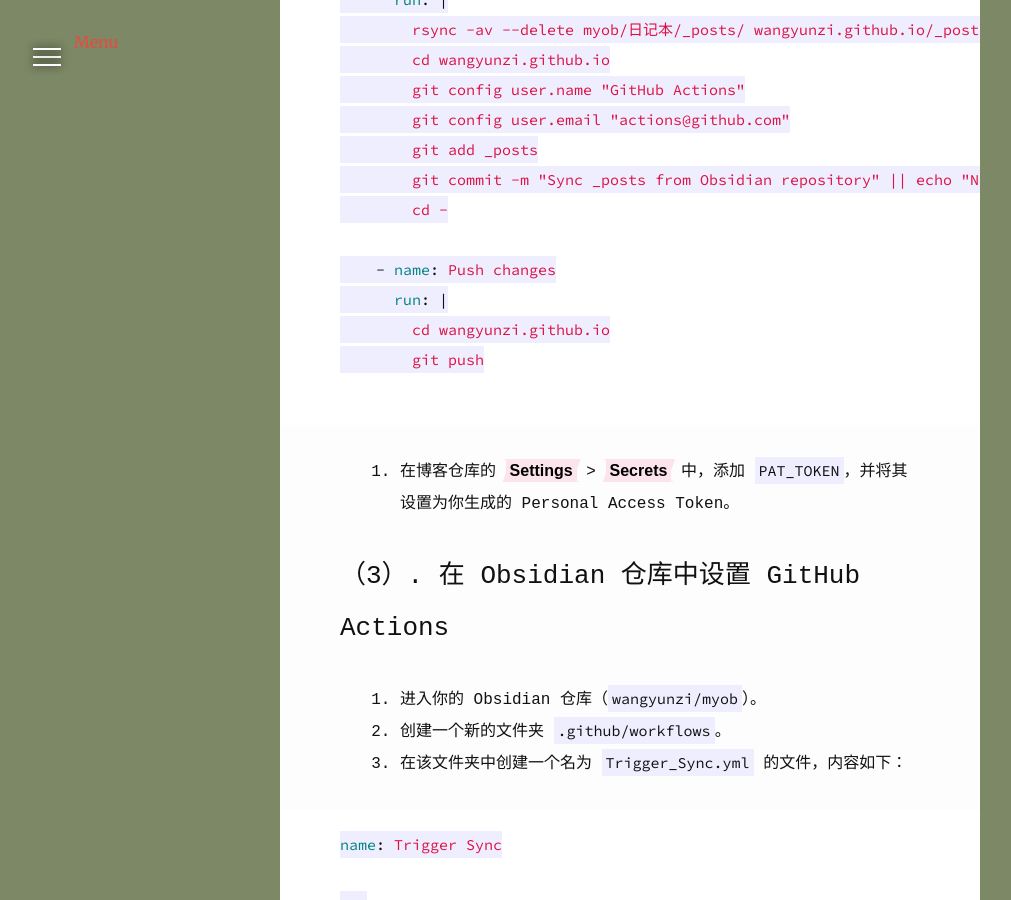
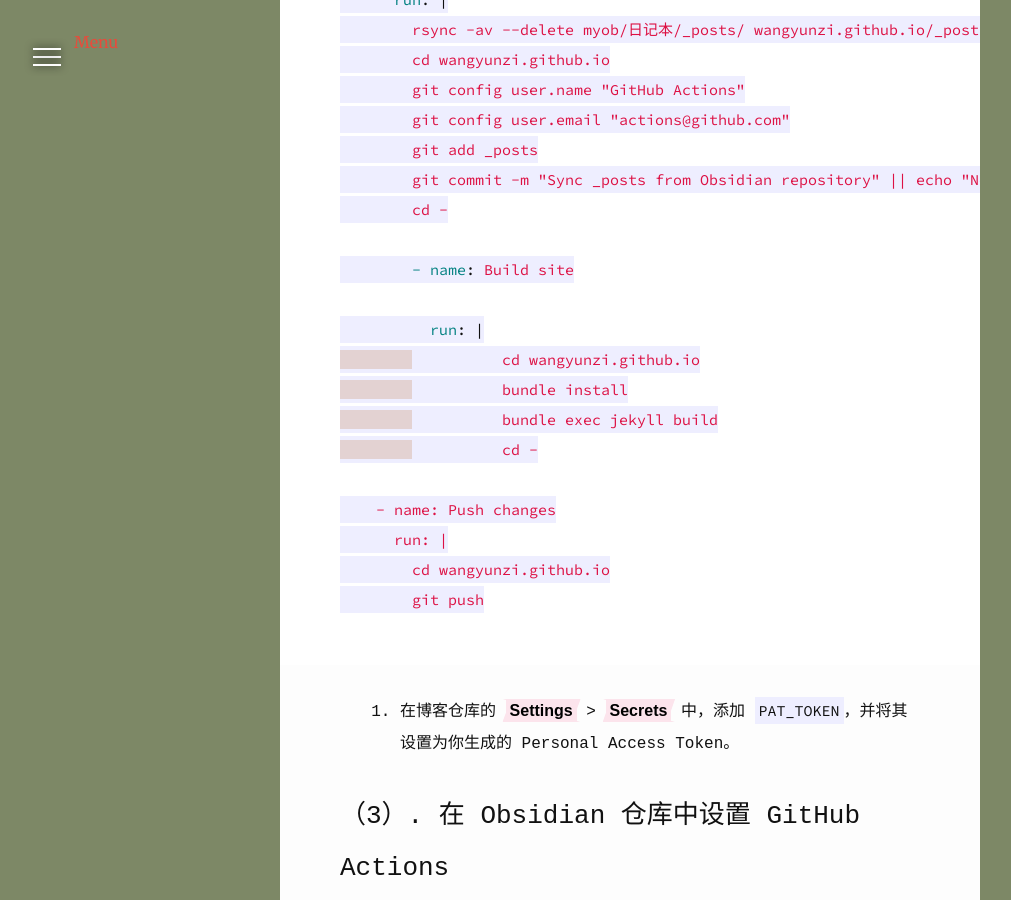
Before and after one commit to wangyunzi/wangyunzi.github.io, a Jekyll site: the page built from _posts/2024-08-07-使用 GitHub Actions 将 Obsidian 笔记同步到jekyll博客.md, in a window 1280 px wide and 900 px high, scrolled down 3407 px. Shown: the whole window, without its empty margins (10-1021 px from the left). Built offline with Jekyll 4.4.1, drawn with Linux system fonts in a browser that asks for light colours; nearby versions of some CDN libraries; comment, search, counter and statistics services are not loaded.

```diff
--- a/_posts/2024-08-07-使用 GitHub Actions 将 Obsidian 笔记同步到jekyll博客.md
+++ b/_posts/2024-08-07-使用 GitHub Actions 将 Obsidian 笔记同步到jekyll博客.md
@@ -101,6 +101,14 @@ jobs:
         git commit -m "Sync _posts from Obsidian repository" || echo "No changes in _posts"
         cd -
 
+	- name: Build site
+
+	  run: |
+		  cd wangyunzi.github.io
+		  bundle install
+		  bundle exec jekyll build
+		  cd -
+
     - name: Push changes
       run: |
         cd wangyunzi.github.io
```
